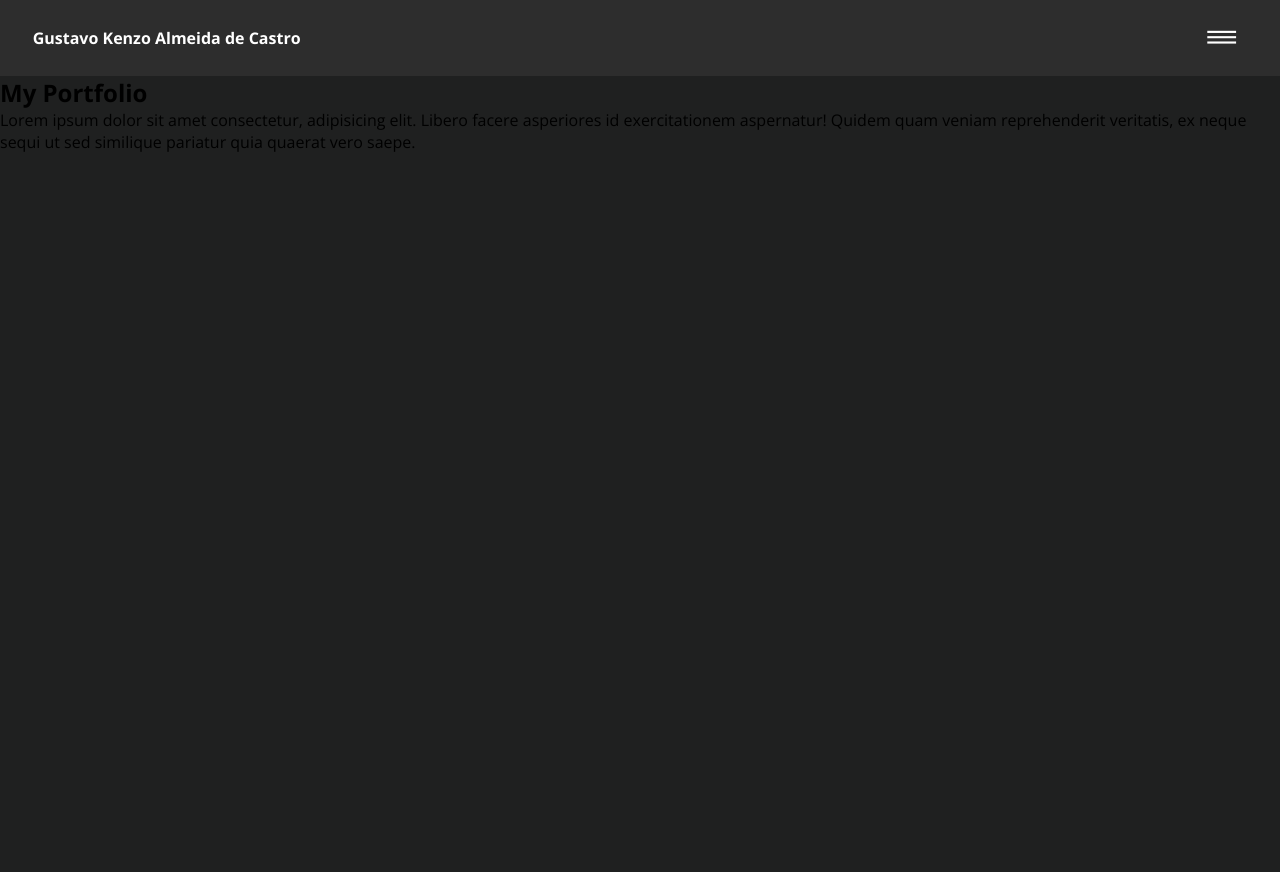
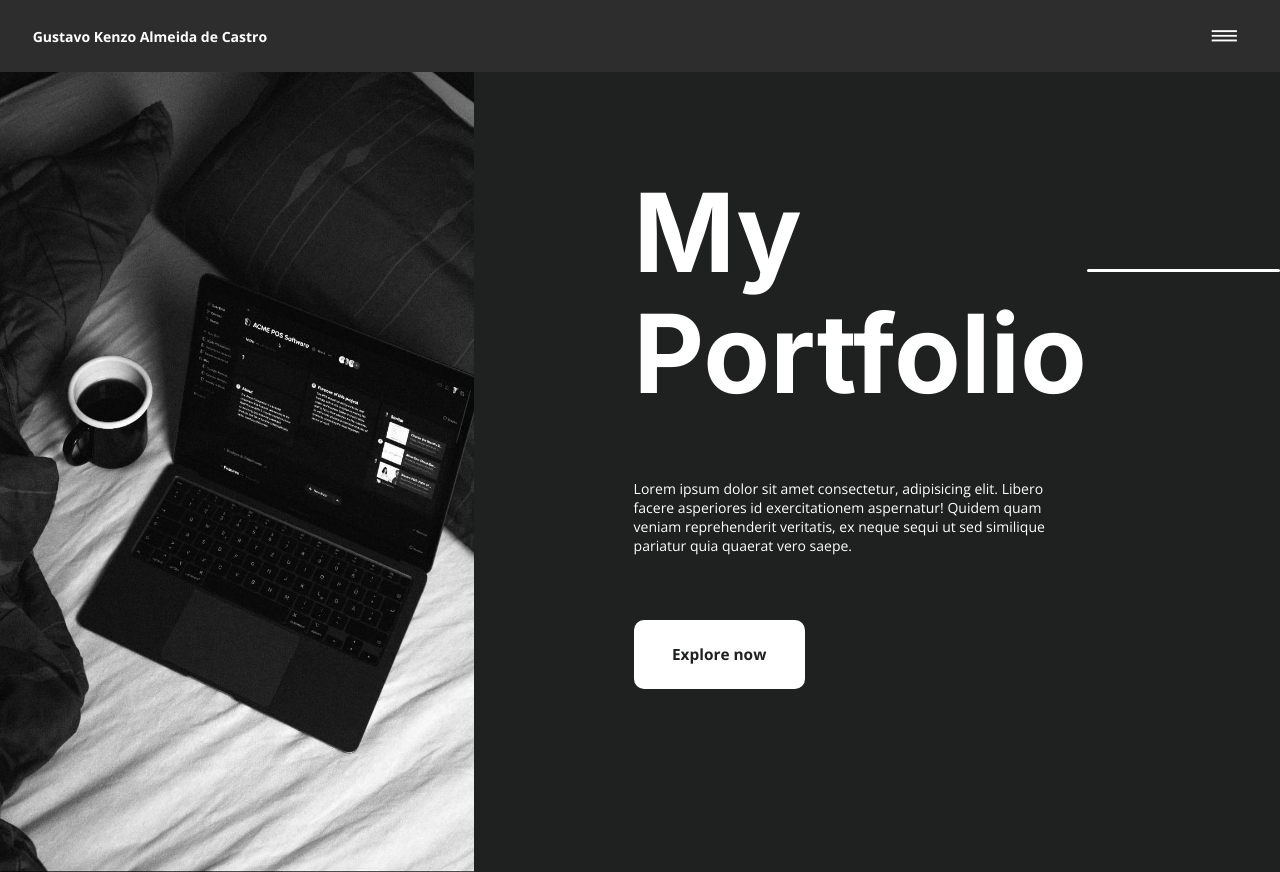
Before and after one commit to gustavo-kenzo/portfolio, a plain HTML site: page index.html in a window 1280 px wide. Before the commit the page ends 800 px from the top, so only its background shows below. Drawn offline with nearby package versions, Linux system fonts and the light colour scheme.

Commit message:
Positions image, content presentation, line and explore button

```diff
--- a/index.html
+++ b/index.html
@@ -18,24 +18,32 @@
             <div class="material-icons" onclick="clickBurguer()">menu</div>
             <nav class="cabecalho__menu-burguer__menu">
                 <a class="cabecalho__menu-burguer__menu__link" href="">Home</a>
+                <a class="cabecalho__menu-burguer__menu__link" href="">About Me</a>
                 <a class="cabecalho__menu-burguer__menu__link" href="">Projects</a>
-                <a class="cabecalho__menu-burguer__menu__link" href="">About Me</a>
                 <a class="cabecalho__menu-burguer__menu__link" href="">Contact</a>
             </nav>
         </div>
     </header>
 
-    <main>
-        <section>
-            <h1>My Portfolio</h1>
-            <p>Lorem ipsum dolor sit amet consectetur, adipisicing elit. Libero facere asperiores id exercitationem
+    <main class="apresentacao">
+        <img class="apresentacao__banner-principal" src="./assets/WhatsApp Image 2025-09-05 at 19.36.11_82b1be1c.jpg"
+            alt="Foto de Walling na Unsplash">
+
+        <section class="apresentacao__conteudo">
+            <h1 class="apresentacao__conteudo__titulo">
+                <div class="apresentacao__conteudo__linha"></div>
+                My Portfolio
+            </h1>
+            <p class="apresentacao__conteudo__paragrafo">
+                Lorem ipsum dolor sit amet consectetur, adipisicing elit.
+                Libero facere asperiores id exercitationem
                 aspernatur! Quidem quam veniam reprehenderit veritatis, ex neque sequi ut sed similique pariatur quia
-                quaerat vero saepe.</p>
+                quaerat vero saepe.
+            </p>
+            <a class="apresentacao__conteudo__explore" href="">Explore now</a>
         </section>
-
-        <img src="" alt="">
     </main>
-<script src="./app.js"></script>
+    <script src="./app.js"></script>
 </body>
 
 </html>
--- a/styles/style.css
+++ b/styles/style.css
@@ -1,4 +1,5 @@
 @import url('https://fonts.googleapis.com/css2?family=Open+Sans:ital,wght@0,300..800;1,300..800&display=swap');
+@import url('https://fonts.googleapis.com/css2?family=Inter:ital,opsz,wght@0,14..32,100..900;1,14..32,100..900&display=swap');
 
 * {
     margin: 0;
@@ -12,6 +13,8 @@
     --cor-texto: #ffffff;
 
     --font-primaria: "Open Sans", Sans;
+    --font-secundaria: "Inter", sans-serif;
+    --font-tamanho: 14px;
 }
 
 .material-icons {
@@ -28,8 +31,9 @@
 
 body {
     font-family: var(--font-primaria);
-    /* font-size: 12px; */
+    font-size: var(--font-tamanho);
     background-color: var(--cor-primaria);
+    overflow: hidden;
 }
 
 .cabecalho {
@@ -72,3 +76,74 @@ body {
     color: var(--cor-texto);
     text-decoration: none;
 }
+
+.apresentacao {
+    display: flex;
+    gap: 160px;
+    width: auto;
+    height: 100vh;
+}
+
+.apresentacao__banner-principal {
+    width: 37%;
+}
+
+.apresentacao__conteudo {
+    color: var(--cor-texto);
+    display: flex;
+    flex-direction: column;
+    justify-content: start;
+    /* align-items: center; */
+    gap: 65px;
+    padding-top: 100px;
+    /* border: solid cornflowerblue 2px; */
+}
+
+.apresentacao__conteudo__titulo {
+    font-family: var(--font-secundaria);
+    font-size: 109px;
+    line-height: 1.11;
+    font-weight: 700;
+    height: min-content;
+    width: auto;
+    display: flex;
+    flex-direction: row-reverse;
+    align-items: first baseline;
+    /* border: solid cornflowerblue 2px; */
+
+}
+
+.apresentacao__conteudo__linha {
+    width: 100%;
+    background-color: var(--cor-texto);
+    height: 3px;
+    border-radius: 2px;
+    position: static;
+    right: 28%;
+    bottom: 20%;
+
+}
+
+.apresentacao__conteudo__paragrafo {
+    width: 70%;
+    max-height: min-content;
+    margin-right: 173px;
+    /* border: solid cornflowerblue 2px; */
+}
+
+.apresentacao__conteudo__explore{
+    background-color: var(--cor-texto);
+    color: var(--cor-primaria);
+    text-decoration: none;
+    font-weight: 700;
+    width: 171.1px;
+    padding: 24px 0;
+    text-align: center;
+    border-radius: 10px;
+    font-size: 1.1em;
+    transition: 0.3s;
+}
+
+.apresentacao__conteudo__explore:hover{
+    transform: scale(1.05);
+}
```
Also changed, not shown: assets/WhatsApp Image 2025-09-05 at 19.36.11_82b1be1c.jpg (added), 1 other file.
